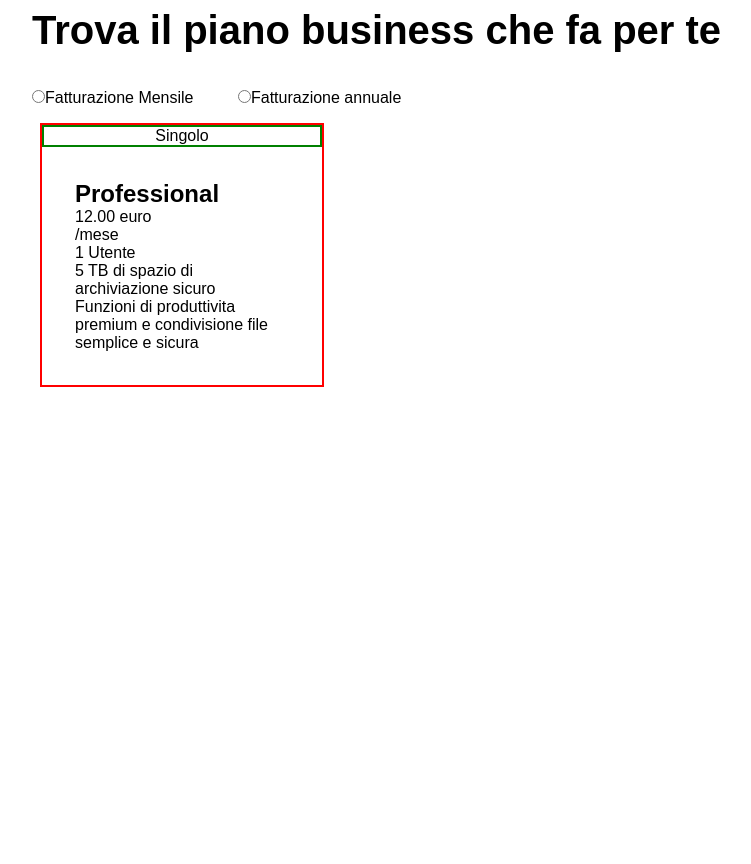
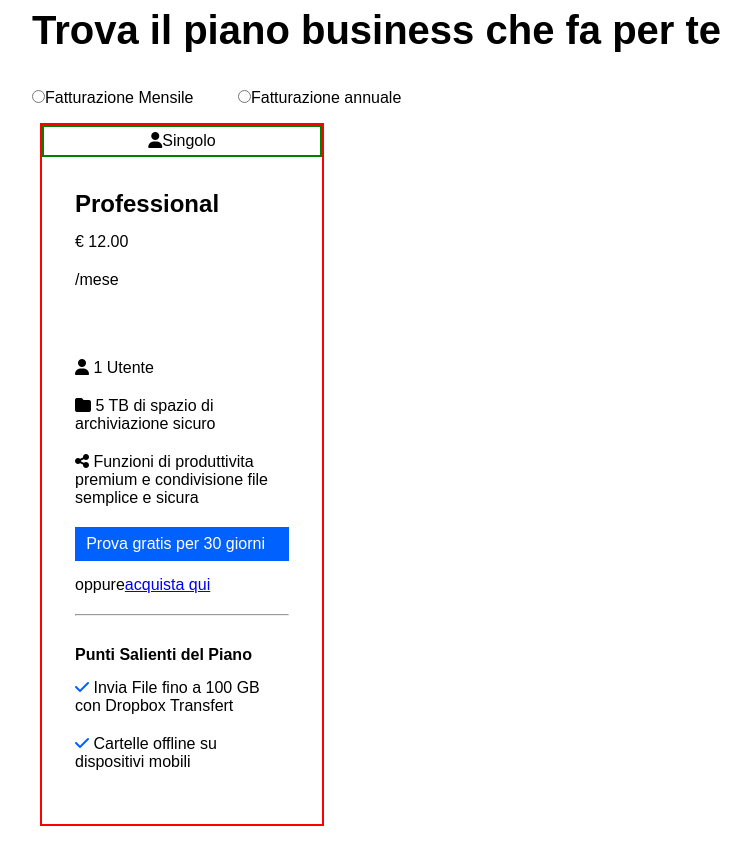
Before and after one commit to GarySmithAlvarezVenturo/htmlcss-dropbox, a plain HTML site: page index.html in a window 1280 px wide. Shown: the part 820-1684 px from the top of the page, without its empty margins (108-859 px from the left). Drawn offline with Linux system fonts and the light colour scheme.

Commit message:
add : first box full

```diff
--- a/assets/style.css
+++ b/assets/style.css
@@ -38,9 +38,10 @@ body{
     color: white;
 }
 
-.btn-primary{
+.btn-blue{
     background-color: #0061ff;
     color: white;
+    text-decoration: none;
 }
 
 header{
@@ -145,6 +146,7 @@ main .icon{
     border: solid 2px green;
     display: flex;
     justify-content: center;
+    padding: 5px;
 }
 
 main .box{
@@ -161,3 +163,24 @@ main .contets{
 main .contets h1{
     font-size: 1.5rem;
 }
+
+main .contets span{
+    margin-bottom: 20px;
+}
+
+main .user{
+    margin-top: 50px;
+}
+
+main .spacetop,.shop {
+    margin-top: 15px;
+}
+
+main .contets h2 {
+    font-size: 16px;
+    margin-top: 30px;
+}
+
+.check-blue{
+    color: #0061ff;
+}
--- a/index.html
+++ b/index.html
@@ -27,7 +27,7 @@
                 <li><a href="#">Contatta l'ufficio vendite</a></li>
                 <li><a href="#">Accedi</a></li>
                 <li class="button">
-                    <a class="btn btn-primary" href="#">Inizia</a>
+                    <a class="btn btn-blue" href="#">Inizia</a>
                 </li>
 
             </ul>
@@ -44,7 +44,7 @@
                     <div class="column-text">
 
                         <p>Finalmente tutti i tuoi strumenti, contenuti e collaboratori sono accessibili dallo stesso posto. Dropbox Business è più di uno spazio di archiviazione sicuro: è un modo intelligente e integrato per ottimizzare il flusso di lavoro esistente.</p>
-                        <a class="btn btn-primary" href="">Inizia la tua prova gratuita</a>
+                        <a class="btn btn-blue" href="">Inizia la tua prova gratuita</a>
                         <p>Annulla in qualsiasi momento</p>
                         <a href="#"><i class="fa-solid fa-arrow-down"></i></a>
 
@@ -78,17 +78,25 @@
             <div class="all-box">
                 <div class="box">
 
-                    <div class="icon">
-                        Singolo
-                    </div>
+                    <div class="icon"><i class="fa-solid fa-user"></i>Singolo</div>
 
                     <div class="contets">
+
                         <h1>Professional</h1>
-                        <span class="price">12.00 euro</span>
+                        <span class="spacetop" style="">&euro; 12.00</span>
                         <span class="month">/mese</span>
-                        <span class="user">1 Utente</span>
-                        <span class="memory">5 TB di spazio di archiviazione sicuro</span>
-                        <span class="functions">Funzioni di produttivita premium e condivisione file semplice e sicura</span>
+                        <span class="user"><i class="fa-solid fa-user"></i> 1 Utente</span>
+                        <span class="memory"><i class="fa-solid fa-folder"></i> 5 TB di spazio di archiviazione sicuro</span>
+                        <span class="functions"><i class="fa-solid fa-share-nodes"></i> Funzioni di produttivita premium e condivisione file semplice e sicura</span>
+                        <a href="#" class="btn btn-blue">Prova gratis per 30 giorni</a>
+                        <span class="shop">oppure<a href="#">acquista qui</a></span>
+
+                        <hr>
+
+                        <h2>Punti Salienti del Piano</h2>
+                        <span class="spacetop"><i class="fa-solid fa-check check-blue"></i> Invia File fino a 100 GB con Dropbox Transfert</span>
+                        <span class="folder-info"><i class="fa-solid fa-check check-blue"></i> Cartelle offline su dispositivi mobili</span>
+
                     </div>
 
 
```
